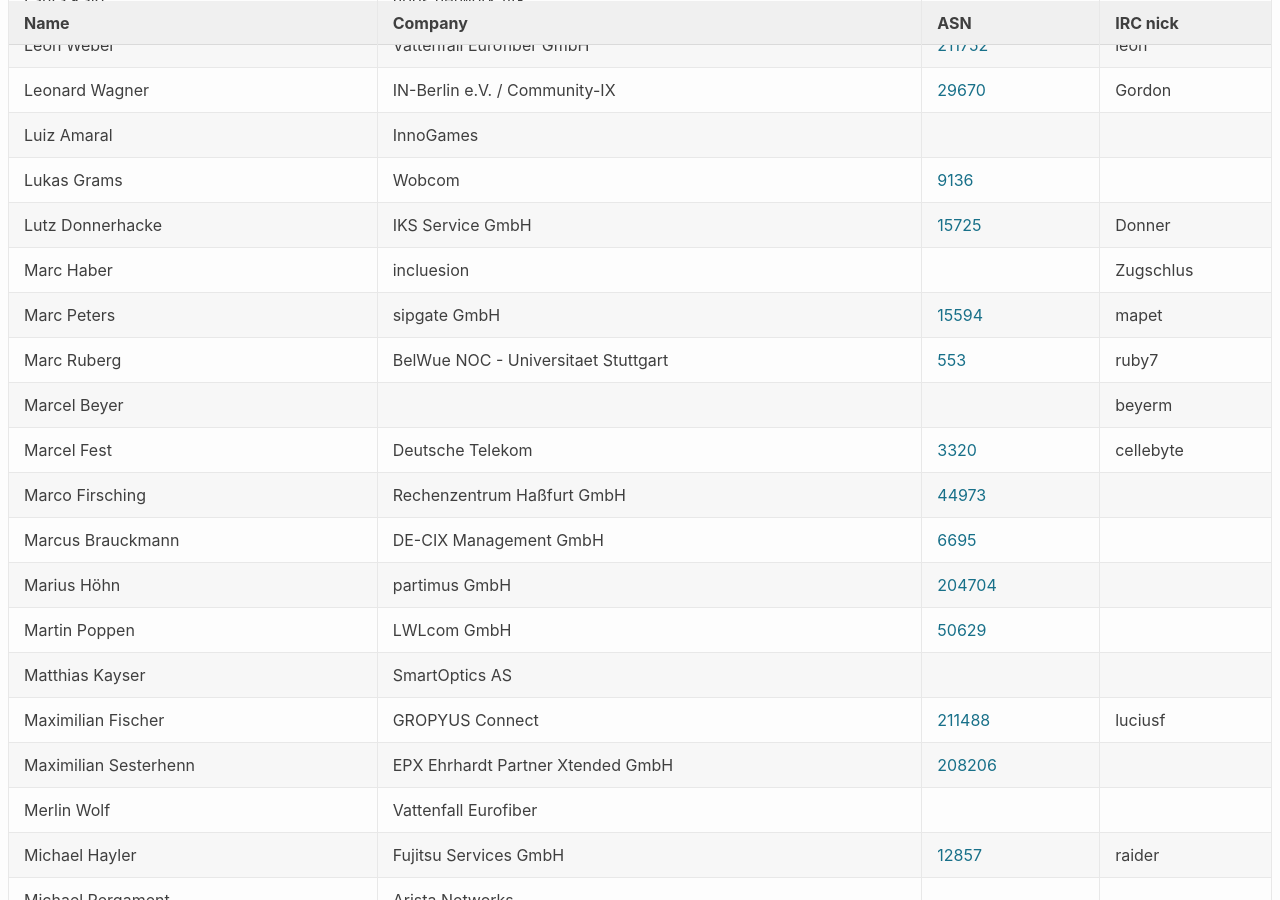
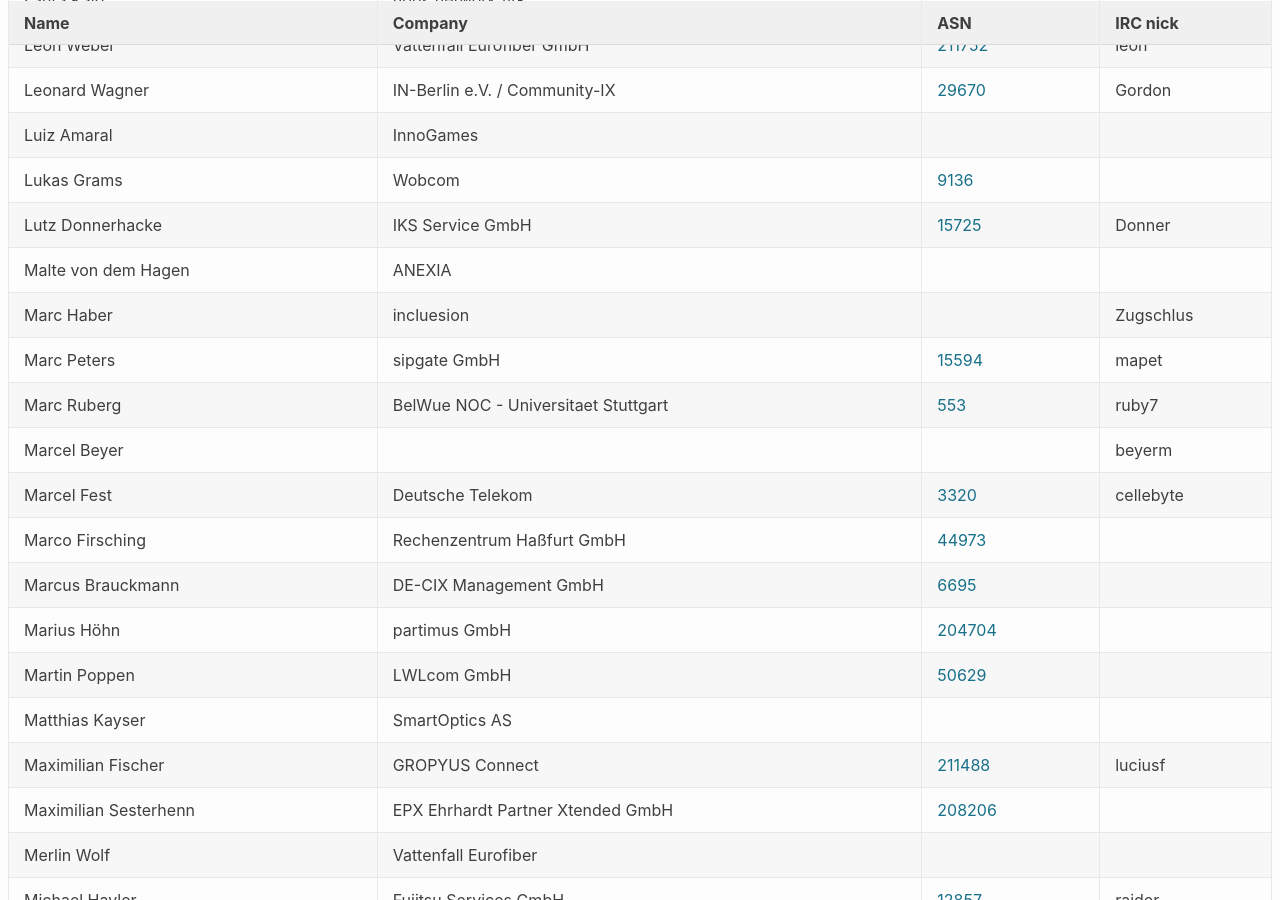
Before and after one commit to denog/pretix-attendeelist, a Jekyll site: the page built from denog14/index.md, in a window 1280 px wide and 900 px high, scrolled down 2719 px. Built offline with Jekyll 4.4.1, drawn with Linux system fonts in a browser that asks for light colours.

Commit message:
Latest data: Wed Sep 28 10:35:50 UTC 2022

```diff
--- a/_data/attendees_denog14_onsite.json
+++ b/_data/attendees_denog14_onsite.json
@@ -370,6 +370,12 @@
     "company": "IKS Service GmbH",
     "irc": "Donner",
     "asn": "15725"
+  },
+  {
+    "name": "Malte von dem Hagen",
+    "company": "ANEXIA",
+    "irc": null,
+    "asn": null
   },
   {
     "name": "Marcel Beyer",
```
